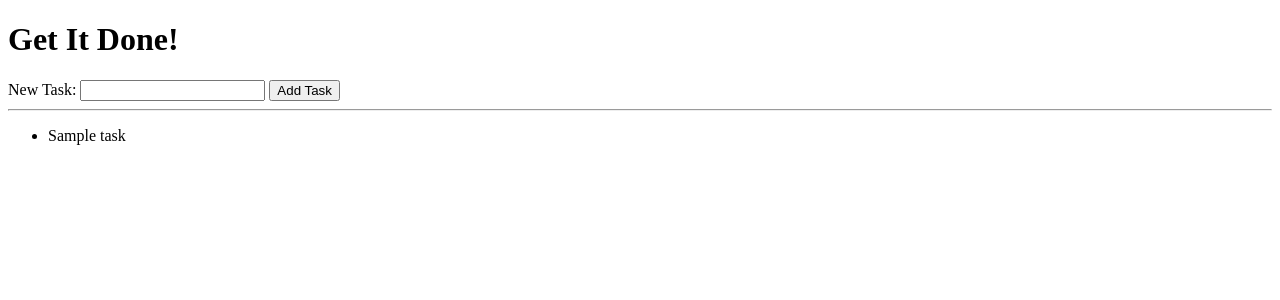
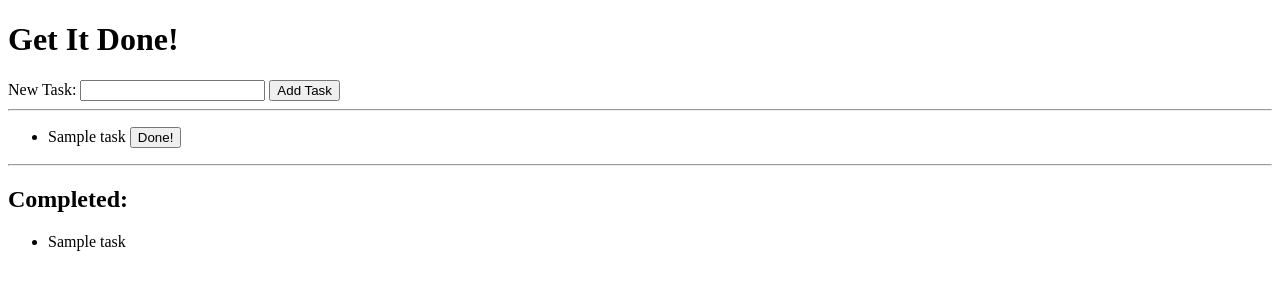
Before and after one commit to KamakshiSK/get-it-done, a Flask app: template templates/todo.html in a window 1280 px wide. Shown: the top 300 px of the page. Run offline with Flask 2, Linux system fonts and the light colour scheme; tables that the repository leaves empty hold one stand-in row (values such as "Sample post"); the template is opened without the code that fills it: values that come from a table or form of the project are taken from there, most other values are stand-ins (such as "Sample title", 1, 10 or a date in 2020).

Commit message:
get-it-done to do and completed list, done functionality

```diff
--- a/main.py
+++ b/main.py
@@ -1,18 +1,51 @@
 from flask import Flask, request, redirect, render_template
+from flask_sqlalchemy import SQLAlchemy
 
 app = Flask(__name__)
 app.config['DEBUG'] = True
+app.config['SQLALCHEMY_DATABASE_URI'] = 'mysql+pymysql://get-it-done:launchcodelc101@localhost:8889/get-it-done'
+app.config['SQLALCHEMY_ECHO'] = True
 
-ptasks = []
+db = SQLAlchemy(app)
+
+class Task(db.Model):
+
+    id = db.Column(db.Integer, primary_key=True)
+    name = db.Column(db.String(120))
+    completed = db.Column(db.Boolean)
+
+    def __init__(self, name):
+        self.name = name
+        self.completed = False
+
+
+##ptasks = []
 
 @app.route('/', methods=['POST', 'GET'])
 def index():
 
     if request.method == 'POST':
-        ptask = request.form['task']
-        ptasks.append(ptask)
+        task_name = request.form['task']
+        if task_name.strip():
+            new_task = Task(task_name)
+            db.session.add(new_task)
+            db.session.commit()
 
-    return render_template('todo.html', title = "Get It Done!", tasks = ptasks)
+    pcompleted = Task.query.filter_by(completed = True).all()
+    ptasks = Task.query.filter_by(completed=False).all()
 
+    return render_template('todo.html', title = "Get It Done!", tasks = ptasks, completed_task = pcompleted)
 
-app.run()
+@app.route('/delete-task', methods=['POST'])
+def delete_task():
+    task_id = int(request.form['task-id'])
+    task = Task.query.get(task_id)
+
+    task.completed = True
+    db.session.add(task)
+    db.session.commit()
+
+    return redirect('/')
+
+if __name__ == '__main__':
+    app.run()
--- a/templates/todo.html
+++ b/templates/todo.html
@@ -18,9 +18,23 @@
 
         <ul>
             {% for task in tasks %}
-            <li>{{task}}</li>
+            <li>{{task.name}}
+                <form action="/delete-task" method="POST" style="display:inline-block;">
+                    <input type="hidden" name="task-id" value="{{task.id}}" />
+                    <input type="submit" value="Done!" />
+                </form>
+            </li>
             {% endfor %}
         </ul>
+    {% endif %}
 
-    {% endif %}
+    <hr />
+
+    <h2>Completed:</h2>
+    <ul>
+        {% for task in completed_task %}
+        <li>{{ task.name }} </li>
+        {% endfor %}
+    </ul>
+
 {% endblock %}
```
